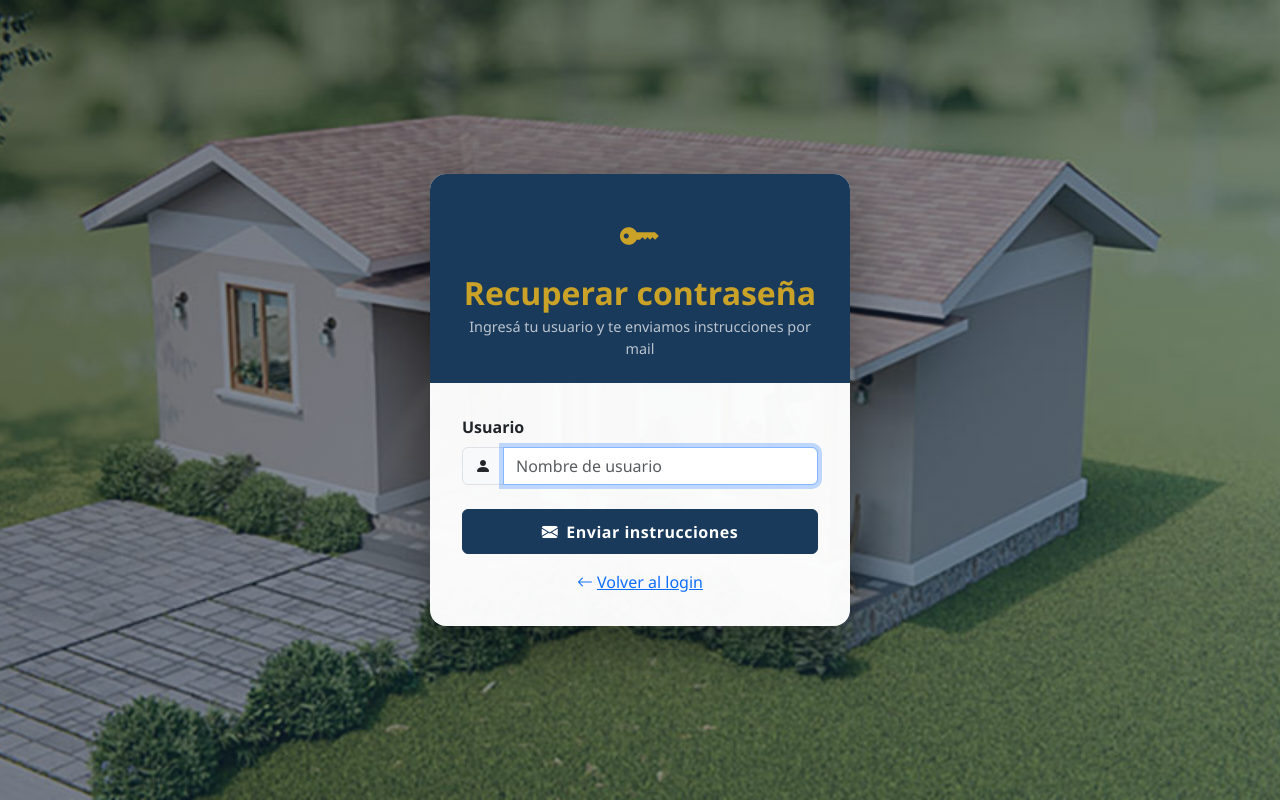
After one commit to holdingmax/inversiones-inmobiliarias, a Flask app: page /forgot-password in a window 1280 px wide. The commit adds this page. Run offline with Flask 3, Linux system fonts and the light colour scheme.

Commit message:
feat: agregar recuperación de contraseña por usuario (forgot/reset password)
- Nuevas rutas /forgot-password y /reset-password/<token>
- Identificación por nombre_usuario (no email), consistente con
  el login existente
- Migración no-destructiva: 3 columnas nuevas (email, reset_token,
  reset_token_expira) agregadas vía ALTER TABLE ADD COLUMN,
  idempotente (verificado con doble arranque del server)
- Token firmado con itsdangerous, expiración de 60 minutos,
  invalidado tras un solo uso
- Envío de mail vía smtplib.SMTP_SSL (puerto 465), credenciales
  desde variables de entorno (MAIL_SERVER/PORT/USERNAME/PASSWORD)
- Mensaje de respuesta genérico en todos los casos, para no
  filtrar información de cuentas existentes
- Validaciones server-side independientes del frontend (longitud
  mínima, coincidencia de contraseñas)
- render.yaml actualizado con las 4 env vars nuevas (sync: false)
- Probado manualmente de punta a punta en local, incluyendo envío
  real de mail vía SMTP, sin infraestructura de tests automatizados
  existente en el proyecto
- No se modificó ninguna línea de las rutas de login/logout ni del
  decorador login_required existentes

```diff
--- a/app.py
+++ b/app.py
@@ -3,6 +3,8 @@ import uuid
 import json
 import csv
 import io
+import smtplib
+from email.mime.text import MIMEText
 from datetime import datetime, date, timedelta
 from decimal import Decimal, InvalidOperation
 from functools import wraps
@@ -12,6 +14,7 @@ from flask import (Flask, render_template, request, redirect,
 from flask_sqlalchemy import SQLAlchemy
 from sqlalchemy import text
 from werkzeug.security import generate_password_hash, check_password_hash
+from itsdangerous import URLSafeTimedSerializer, BadSignature, SignatureExpired
 
 try:
     import pandas as pd
@@ -38,6 +41,14 @@ app.config['SQLALCHEMY_DATABASE_URI'] = database_url
 app.config['SQLALCHEMY_TRACK_MODIFICATIONS'] = False
 app.config['MAX_CONTENT_LENGTH'] = 16 * 1024 * 1024  # 16 MB máx. para imágenes
 
+app.config['MAIL_SERVER']   = os.environ.get('MAIL_SERVER', '')
+app.config['MAIL_PORT']     = int(os.environ.get('MAIL_PORT', 465))
+app.config['MAIL_USERNAME'] = os.environ.get('MAIL_USERNAME', '')
+app.config['MAIL_PASSWORD'] = os.environ.get('MAIL_PASSWORD', '')
+
+RESET_TOKEN_SALT    = 'reset-password'
+RESET_TOKEN_MAX_AGE = 60 * 60  # 60 minutos, en segundos
+
 db = SQLAlchemy(app)
 
 
@@ -48,6 +59,9 @@ class Usuario(db.Model):
     cod = db.Column(db.Integer, primary_key=True, autoincrement=True)
     nombre_usuario = db.Column(db.String(30), unique=True, nullable=False)
     password = db.Column(db.String(256), nullable=False)
+    email = db.Column(db.String(120), nullable=True)
+    reset_token = db.Column(db.String(256), nullable=True)
+    reset_token_expira = db.Column(db.DateTime, nullable=True)
 
 
 class Propiedad(db.Model):
@@ -129,6 +143,95 @@ def login():
 def logout():
     session.clear()
     return redirect(url_for('login'))
+
+
+# ─── Recuperación de contraseña ───────────────────────────────────────────────
+
+def _get_serializer():
+    return URLSafeTimedSerializer(app.secret_key)
+
+
+def _enviar_mail_reset(destinatario, link):
+    asunto = 'Recuperar contraseña — Inversiones Inmobiliarias'
+    cuerpo = (
+        'Recibimos una solicitud para restablecer tu contraseña.\n\n'
+        f'Hacé click en el siguiente link (válido por 60 minutos):\n{link}\n\n'
+        'Si no solicitaste esto, ignorá este mensaje.'
+    )
+    msg = MIMEText(cuerpo, 'plain', 'utf-8')
+    msg['Subject'] = asunto
+    msg['From'] = app.config['MAIL_USERNAME']
+    msg['To'] = destinatario
+
+    # El puerto 465 usa SSL implícito (SMTPS): la conexión ya nace cifrada,
+    # a diferencia del 587/25 que arrancan en plano y negocian STARTTLS.
+    with smtplib.SMTP_SSL(app.config['MAIL_SERVER'], app.config['MAIL_PORT']) as server:
+        server.login(app.config['MAIL_USERNAME'], app.config['MAIL_PASSWORD'])
+        server.sendmail(app.config['MAIL_USERNAME'], [destinatario], msg.as_string())
+
+
+@app.route('/forgot-password', methods=['GET', 'POST'])
+def forgot_password():
+    if request.method == 'POST':
+        nombre = request.form.get('nombre_usuario', '').strip()
+        usuario = Usuario.query.filter_by(nombre_usuario=nombre).first()
+
+        if usuario and usuario.email:
+            token = _get_serializer().dumps(usuario.cod, salt=RESET_TOKEN_SALT)
+            usuario.reset_token = token
+            usuario.reset_token_expira = datetime.utcnow() + timedelta(minutes=60)
+            db.session.commit()
+            link = url_for('reset_password', token=token, _external=True)
+            try:
+                _enviar_mail_reset(usuario.email, link)
+            except Exception as e:
+                app.logger.error(f'Error al enviar mail de reset de contraseña: {e}')
+
+        # Mensaje siempre genérico: no revela si el usuario existe ni si tiene email.
+        flash('Si el usuario existe y tiene un email cargado, te enviamos '
+              'instrucciones para restablecer tu contraseña.', 'info')
+        return redirect(url_for('forgot_password'))
+
+    return render_template('forgot_password.html')
+
+
+@app.route('/reset-password/<token>', methods=['GET', 'POST'])
+def reset_password(token):
+    try:
+        cod = _get_serializer().loads(token, salt=RESET_TOKEN_SALT, max_age=RESET_TOKEN_MAX_AGE)
+    except SignatureExpired:
+        flash('El link para restablecer tu contraseña venció. Solicitá uno nuevo.', 'danger')
+        return redirect(url_for('forgot_password'))
+    except BadSignature:
+        flash('El link para restablecer tu contraseña no es válido.', 'danger')
+        return redirect(url_for('forgot_password'))
+
+    usuario = db.session.get(Usuario, cod)
+    token_valido = (usuario and usuario.reset_token == token
+                    and usuario.reset_token_expira
+                    and usuario.reset_token_expira >= datetime.utcnow())
+    if not token_valido:
+        flash('El link para restablecer tu contraseña no es válido o ya fue usado.', 'danger')
+        return redirect(url_for('forgot_password'))
+
+    if request.method == 'POST':
+        pwd = request.form.get('password', '')
+        pwd_confirm = request.form.get('password_confirm', '')
+        if len(pwd) < 6:
+            flash('La contraseña debe tener al menos 6 caracteres.', 'warning')
+            return render_template('reset_password.html', token=token)
+        if pwd != pwd_confirm:
+            flash('Las contraseñas no coinciden.', 'warning')
+            return render_template('reset_password.html', token=token)
+
+        usuario.password = generate_password_hash(pwd)
+        usuario.reset_token = None
+        usuario.reset_token_expira = None
+        db.session.commit()
+        flash('Contraseña actualizada correctamente. Ya podés iniciar sesión.', 'success')
+        return redirect(url_for('login'))
+
+    return render_template('reset_password.html', token=token)
 
 
 # ─── Dashboard ────────────────────────────────────────────────────────────────
@@ -1379,6 +1482,9 @@ def init_db():
         'ALTER TABLE propiedades ADD COLUMN adjunto_notas_tipo VARCHAR(50)',
         'ALTER TABLE transacciones ADD COLUMN auditado BOOLEAN NOT NULL DEFAULT 1',
         'ALTER TABLE propiedades ALTER COLUMN direccion TYPE VARCHAR(100)',
+        'ALTER TABLE usuarios ADD COLUMN email VARCHAR(120)',
+        'ALTER TABLE usuarios ADD COLUMN reset_token VARCHAR(256)',
+        'ALTER TABLE usuarios ADD COLUMN reset_token_expira TIMESTAMP',
     ]:
         try:
             with db.engine.connect() as conn:
--- a/requirements-local.txt
+++ b/requirements-local.txt
@@ -1,6 +1,7 @@
 Flask
 Flask-SQLAlchemy
 Werkzeug
+itsdangerous
 SQLAlchemy
 pandas
 openpyxl
--- a/requirements.txt
+++ b/requirements.txt
@@ -1,6 +1,7 @@
 Flask==3.1.0
 Flask-SQLAlchemy==3.1.1
 Werkzeug==3.1.3
+itsdangerous==2.2.0
 psycopg2-binary==2.9.9
 gunicorn==23.0.0
 SQLAlchemy==2.0.41
--- /dev/null
+++ b/templates/forgot_password.html
@@ -0,0 +1,50 @@
+<!DOCTYPE html>
+<html lang="es">
+<head>
+  <meta charset="UTF-8">
+  <meta name="viewport" content="width=device-width, initial-scale=1.0">
+  <title>Inversiones Inmobiliarias — Recuperar contraseña</title>
+  <link rel="stylesheet" href="https://cdn.jsdelivr.net/npm/bootstrap@5.3.3/dist/css/bootstrap.min.css">
+  <link rel="stylesheet" href="https://cdn.jsdelivr.net/npm/bootstrap-icons@1.11.3/font/bootstrap-icons.min.css">
+  <link rel="stylesheet" href="{{ url_for('static', filename='css/style.css') }}">
+</head>
+<body class="login-page">
+
+  <div class="login-card">
+    <div class="card-header">
+      <i class="bi bi-key-fill" style="font-size:2.5rem; color:var(--gold);"></i>
+      <h2 class="mt-2">Recuperar contraseña</h2>
+      <p>Ingresá tu usuario y te enviamos instrucciones por mail</p>
+    </div>
+    <div class="card-body">
+      {% with messages = get_flashed_messages(with_categories=true) %}
+        {% for category, message in messages %}
+          <div class="alert alert-{{ category }} py-2">
+            <i class="bi bi-info-circle-fill me-2"></i>{{ message }}
+          </div>
+        {% endfor %}
+      {% endwith %}
+
+      <form method="POST" action="{{ url_for('forgot_password') }}">
+        <div class="mb-4">
+          <label class="form-label fw-semibold">Usuario</label>
+          <div class="input-group">
+            <span class="input-group-text"><i class="bi bi-person-fill"></i></span>
+            <input type="text" name="nombre_usuario" class="form-control"
+                   placeholder="Nombre de usuario" maxlength="30" required autofocus>
+          </div>
+        </div>
+        <button type="submit" class="btn btn-login w-100">
+          <i class="bi bi-envelope-fill me-2"></i>Enviar instrucciones
+        </button>
+      </form>
+
+      <div class="text-center mt-3">
+        <a href="{{ url_for('login') }}"><i class="bi bi-arrow-left me-1"></i>Volver al login</a>
+      </div>
+    </div>
+  </div>
+
+  <script src="https://cdn.jsdelivr.net/npm/bootstrap@5.3.3/dist/js/bootstrap.bundle.min.js"></script>
+</body>
+</html>
--- a/templates/login.html
+++ b/templates/login.html
@@ -45,6 +45,10 @@
         </button>
       </form>
 
+      <div class="text-center mt-3">
+        <a href="{{ url_for('forgot_password') }}">¿Olvidaste tu contraseña?</a>
+      </div>
+
     </div>
   </div>
 
```
Also changed, not shown: render.yaml (+8 -0 lines), templates/reset_password.html (added, +54 -0 lines).
